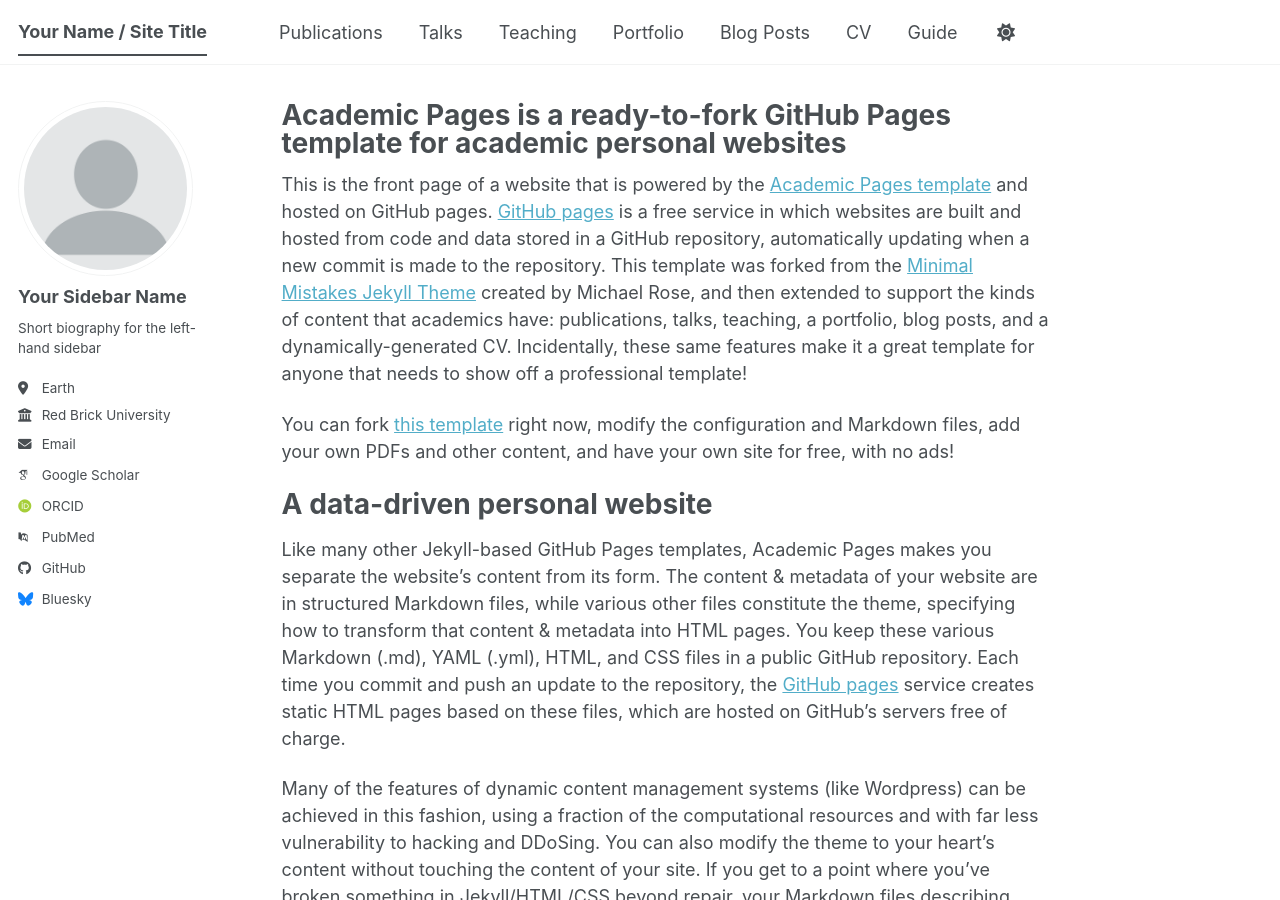
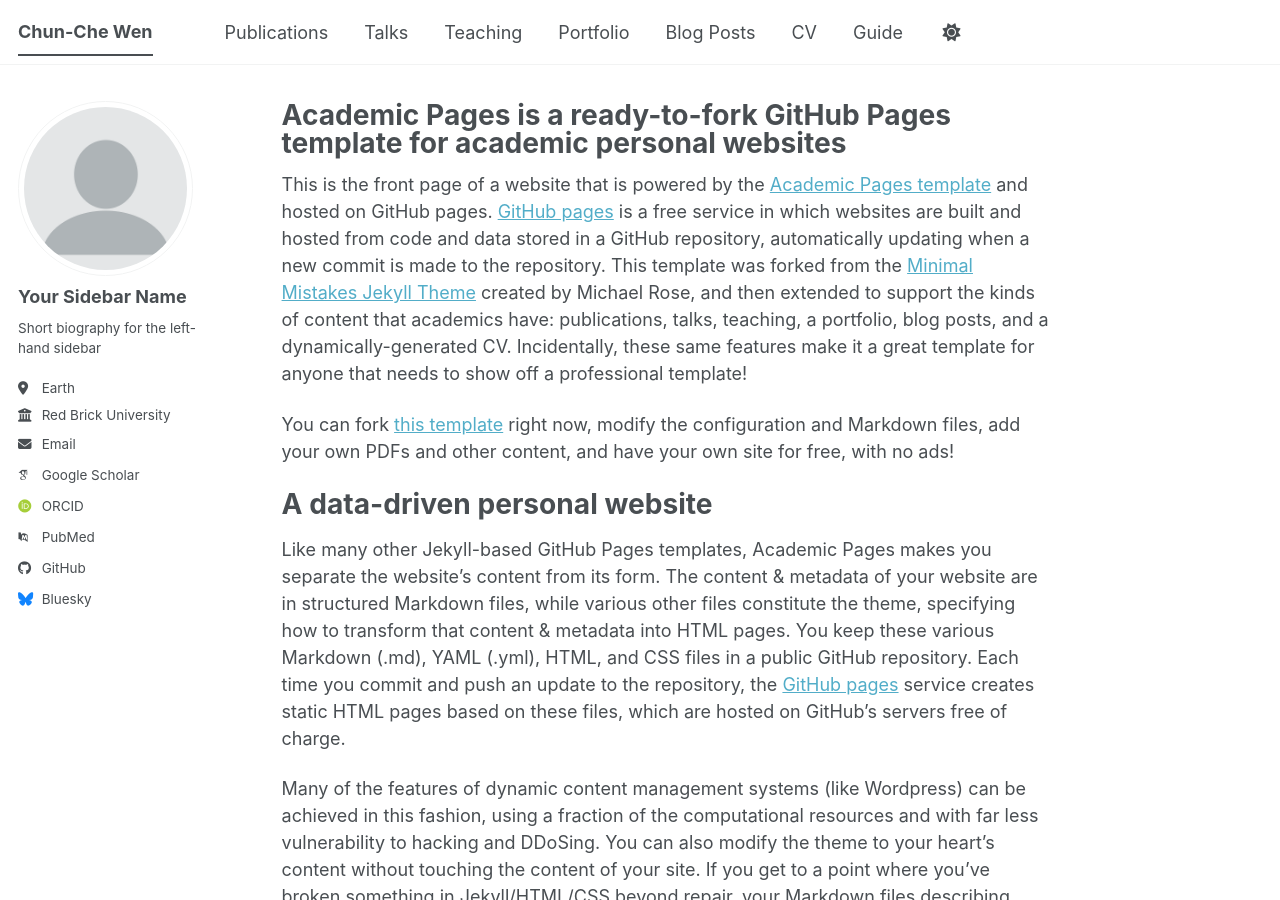
Before and after one commit to chunchewen/chunchewen, a Jekyll site: the page built from _pages/about.md, in a window 1280 px wide and 900 px high. Built offline with Jekyll 4.4.1, drawn with Linux system fonts in a browser that asks for light colours; some web fonts are replaced; a script bundle is joined from its source files by our own code; library files that are not in the unit come from our copies.

Commit message:
Update _config.yml

```diff
--- a/_config.yml
+++ b/_config.yml
@@ -9,7 +9,7 @@
 # Basic Site Settings
 locale                   : "en-US"
 site_theme               : "default" # The available themes options are "default", "air", "sunrise", "mint", "dirt" and "contrast"
-title                    : "Your Name / Site Title"
+title                    : "Chun-Che Wen"
 title_separator          : "-"
 name                     : &name "Your Name"
 description              : &description "Your Name's academic portfolio"   # Update this with a general description of your site, this is the default if not overridden by a page
```
